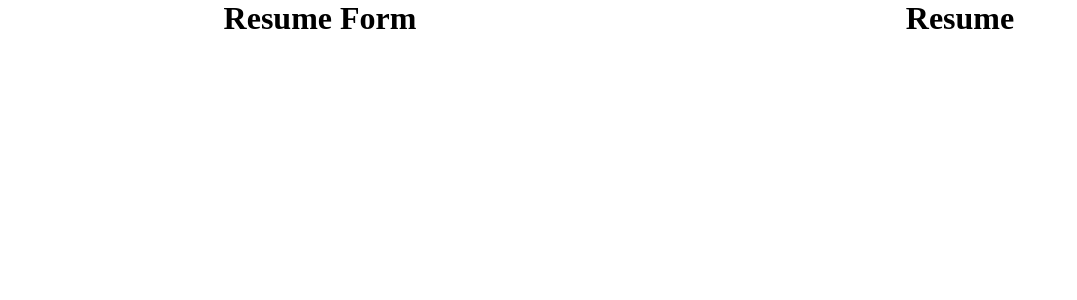
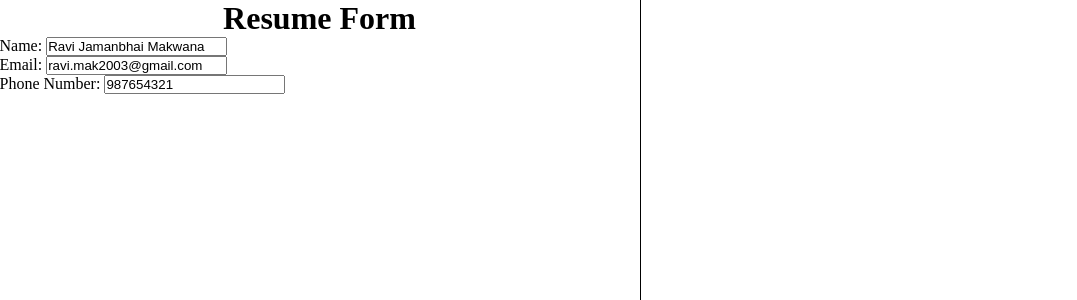
Before and after one commit to RaviJM/cv-maker, a React (Vite) app in the folder cv-maker-react/: page / in a window 1280 px wide. Shown: the top 300 px of the page, without its empty margins (0-1077 px from the left). Built offline with nearby package versions, Linux system fonts and the light colour scheme.

Commit message:
add form components
work on GeneralInformationForm component is started.

```diff
--- a/cv-maker-react/src/components/Container.jsx
+++ b/cv-maker-react/src/components/Container.jsx
@@ -1,12 +1,17 @@
 import Resume from "./Resume";
 import ResumeForm from "./ResumeForm";
 import "../styles/Container.css";
+import { useState } from "react";
 
 function Container() {
+  const [formData, setFormData] = useState({});
+
+  //   make a function that is passed to child and that calls setter function for while data (so that <Resume> updates! The function should be called upon submission of form so that Resume is only updated upon trigger)
+
   return (
     <div className="container">
       <ResumeForm />
-      <Resume />
+      {/* <Resume /> */}
     </div>
   );
 }
--- /dev/null
+++ b/cv-maker-react/src/components/GeneralInformationForm.jsx
@@ -0,0 +1,39 @@
+function GeneralInformationForm(props) {
+  return (
+    <div>
+      <form>
+        <label htmlFor="name">Name: </label>
+        <input
+          id="name"
+          name="name"
+          type="text"
+          value={props.data.name}
+          onChange={props.handleChange}
+        ></input>
+        <br></br>
+
+        <label htmlFor="email">Email: </label>
+        <input
+          id="email"
+          name="email"
+          type="email"
+          value={props.data.email}
+          onChange={props.handleChange}
+        ></input>
+        <br></br>
+
+        <label htmlFor="phoneNumber">Phone Number: </label>
+        <input
+          id="phoneNumber"
+          name="phoneNumber"
+          type="number"
+          value={props.data.phoneNumber}
+          onChange={props.handleChange}
+        ></input>
+        <br></br>
+      </form>
+    </div>
+  );
+}
+
+export default GeneralInformationForm;
--- a/cv-maker-react/src/components/Resume.jsx
+++ b/cv-maker-react/src/components/Resume.jsx
@@ -1,9 +1,11 @@
 import "../styles/Resume.css";
 
-function Resume() {
+function Resume(props) {
   return (
     <div className="resume">
       <h1>Resume</h1>
+      <h2>{props.data.name}</h2>
+      <h3>{props.data.email}</h3>
     </div>
   );
 }
--- a/cv-maker-react/src/components/ResumeForm.jsx
+++ b/cv-maker-react/src/components/ResumeForm.jsx
@@ -1,9 +1,32 @@
 import "../styles/ResumeForm.css";
+import GeneralInformationForm from "./GeneralInformationForm";
+import { useState } from "react";
 
-function ResumeForm() {
+function ResumeForm(props) {
+  const [name, setName] = useState("Ravi Jamanbhai Makwana");
+  const [email, setEmail] = useState("ravi.mak2003@gmail.com");
+  const [phoneNumber, setPhoneNumber] = useState("987654321");
+
+  function handleChange(e) {
+    switch (e.target.id) {
+      case "name":
+        setName(e.target.value);
+        break;
+      case "email":
+        setEmail(e.target.value);
+        break;
+      case "email":
+        setEmail(e.target.value);
+        break;
+    }
+  }
+
+  let data = { name: name, email: email, phoneNumber: phoneNumber };
+
   return (
     <div className="resume-form">
       <h1>Resume Form</h1>
+      <GeneralInformationForm data={data} handleChange={handleChange} />
     </div>
   );
 }
--- a/cv-maker-react/src/styles/ResumeForm.css
+++ b/cv-maker-react/src/styles/ResumeForm.css
@@ -1,5 +1,12 @@
 .resume-form {
   /* border: solid black; */
   width: 100%;
+  height: 100vh;
+  /* text-align: center; */
+  border-right: solid black;
+  border-right-width: 0.1px;
+}
+
+h1 {
   text-align: center;
 }
```
Also changed, not shown: cv-maker-react/src/components/EducationInformationForm.jsx (added), cv-maker-react/src/components/ExperienceInformationForm.jsx (added).
